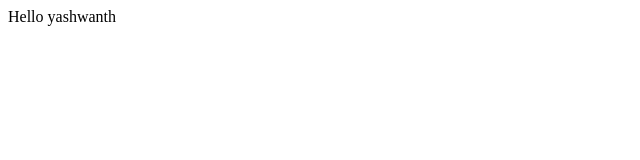
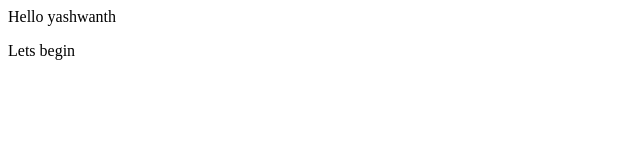
Before and after one commit to Yashwanth666/localrepo, a plain HTML site: page index.html in a window 1280 px wide. Shown: the full height of the page, 0-640 px from the left. Drawn offline with Linux system fonts and the light colour scheme.

Commit message:
Add new feature

```diff
--- a/index.html
+++ b/index.html
@@ -1 +1,2 @@
 <p>Hello yashwanth</p>
+<p>Lets begin</p>
```
